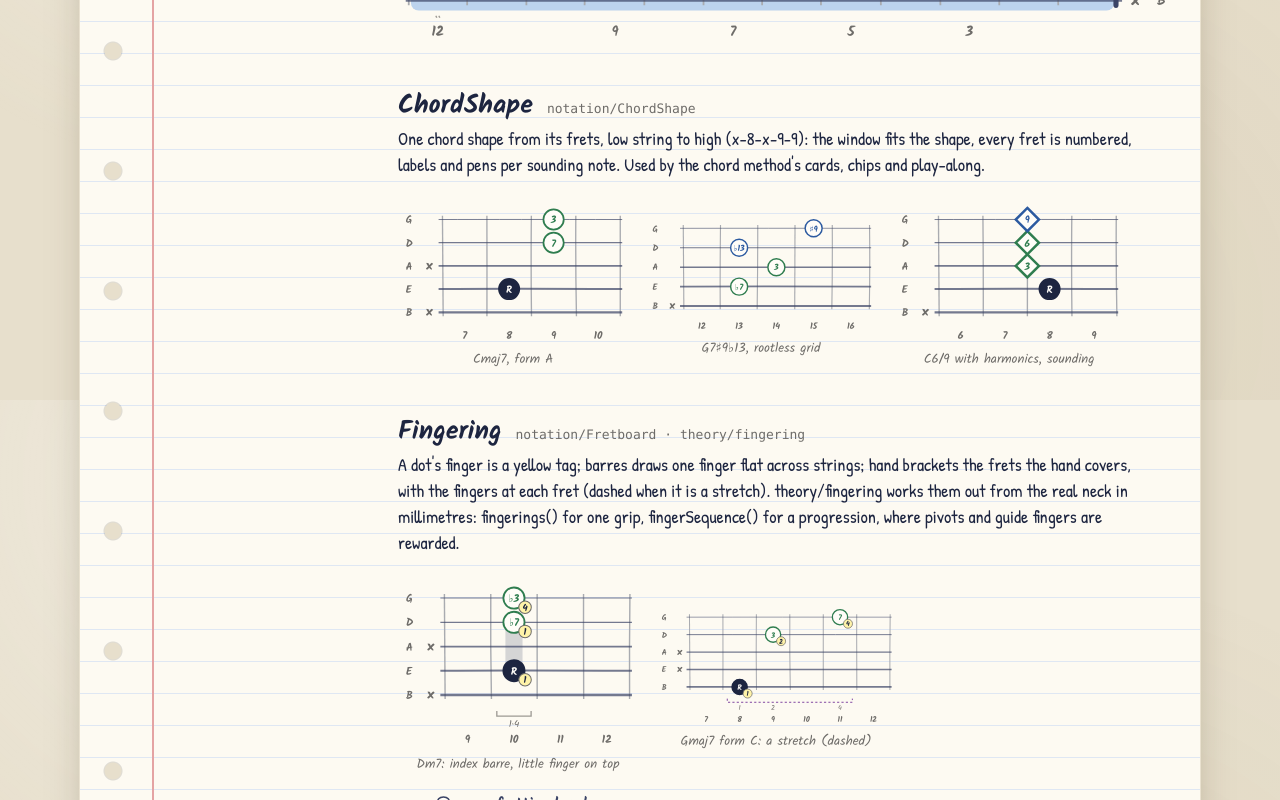
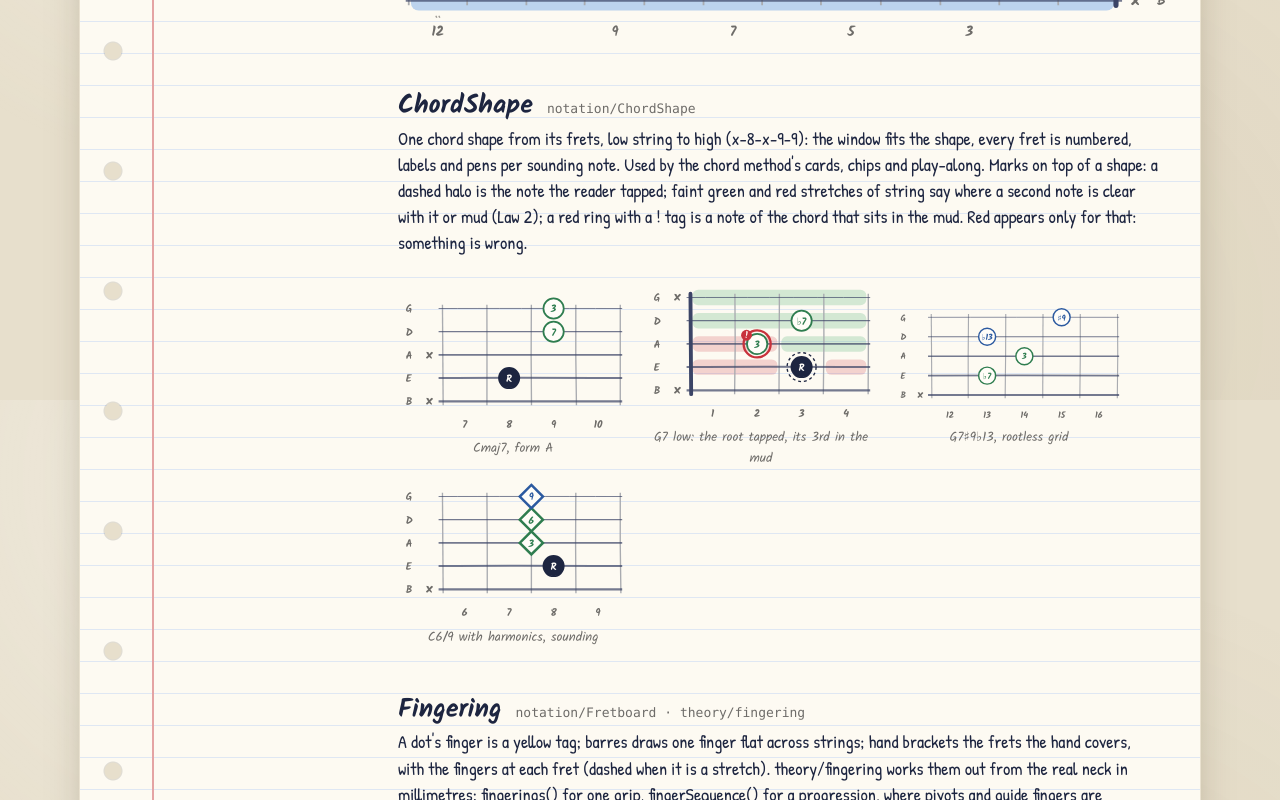
Before and after one commit to Diullei/bass-study, a React (Vite) app: page /design-system in a window 1280 px wide. Shown: the part 8400-9200 px from the top of the page. Built offline with nearby package versions, Linux system fonts and the light colour scheme.

Commit message:
Document chord scale and mud marks in design system

```diff
--- a/src/pages/DesignSystemPage.tsx
+++ b/src/pages/DesignSystemPage.tsx
@@ -467,11 +467,30 @@ export function DesignSystemPage() {
               id="chord-shape"
               name="ChordShape"
               path="notation/ChordShape"
-              text="One chord shape from its frets, low string to high (x-8-x-9-9): the window fits the shape, every fret is numbered, labels and pens per sounding note. Used by the chord method's cards, chips and play-along."
+              text="One chord shape from its frets, low string to high (x-8-x-9-9): the window fits the shape, every fret is numbered, labels and pens per sounding note. Used by the chord method's cards, chips and play-along. Marks on top of a shape: a dashed halo is the note the reader tapped; faint green and red stretches of string say where a second note is clear with it or mud (Law 2); a red ring with a ! tag is a note of the chord that sits in the mud. Red appears only for that: something is wrong."
             >
               <div style={{ width: 230 }}>
                 <ChordShape shape="x-8-x-9-9" labels={['R', '7', '3']} pens={[undefined, 'pen-green', 'pen-green']} roots={[true, false, false]} />
                 <Caption>Cmaj7, form A</Caption>
+              </div>
+              <div style={{ width: 230 }}>
+                <ChordShape
+                  shape="x-3-2-3-x"
+                  labels={['R', '3', '♭7']}
+                  pens={[undefined, 'pen-green', 'pen-green']}
+                  roots={[true]}
+                  picked={0}
+                  warn={[1]}
+                  bands={[
+                    { str: 1, from: 1, to: 2, cls: 'zone-mud' },
+                    { str: 1, from: 4, to: 5, cls: 'zone-mud' },
+                    { str: 2, from: 1, to: 2, cls: 'zone-mud' },
+                    { str: 2, from: 3, to: 5, cls: 'zone-clear' },
+                    { str: 3, from: 1, to: 5, cls: 'zone-clear' },
+                    { str: 4, from: 1, to: 5, cls: 'zone-clear' },
+                  ]}
+                />
+                <Caption>G7 low: the root tapped, its 3rd in the mud</Caption>
               </div>
               <div style={{ width: 230 }}>
                 <ChordShape shape="x-13-14-13-15" labels={['♭7', '3', '♭13', '♯9']} pens={['pen-green', 'pen-green', 'pen-blue', 'pen-blue']} />
@@ -584,29 +603,38 @@ export function DesignSystemPage() {
               id="scale"
               name="Chord scale on the neck"
               path="notation/ChordShape fill · ShapeMove fill · notation/ScaleStrip"
-              text="The scale that fits a chord, drawn on the fretboard itself: small dots around the shape, under the same hand, each with its degree over the chord in the pen of its job (root filled, 3rd and 7th green, 5th ink, colours blue, passing notes dashed pencil). No red: red is for errors. ScaleStrip, under a chord card, is the same scale as a row, root to root, with gaps to scale (½ marks a half step); the sounding note is highlighted. Off until the reader presses the small “scale” switch in the corner of that neck; each neck is switched on its own."
+              text="The scale that fits a chord, drawn on the fretboard itself. Two shapes keep the two things apart: the notes of the chord shape are round and bold (what you play); the other notes of the scale are small soft squares (what you could play), each with its degree over the chord, tinted in the pen of its job: 3rd and 7th green, colours blue, 5th grey, the root a darker grey square (never solid: solid is the played root). A passing note, a half step above a chord tone, is an empty square with a dashed outline. No red: red is for errors. With the scale on, the neck widens to at least five frets, because four frets leave one pitch out between each pair of strings. It is switched per neck, by the small “scale” pill in the neck's corner (blue when on); there is no global setting. ScaleStrip, under a chord card, is the same scale as a row, root to root, with gaps to scale (½ marks a half step); the sounding note is highlighted."
               column
             >
+              <div style={{ display: 'flex', flexWrap: 'wrap', gap: 24, alignItems: 'flex-start' }}>
+                <div style={{ width: 240 }}>
+                  <Caption>scale off</Caption>
+                  <ChordShape shape="8-x-x-9-10" labels={['R', '3', '♭7']} pens={[undefined, 'pen-green', 'pen-green']} roots={[true]} />
+                </div>
+                <div style={{ width: 280 }}>
+                  <Caption>scale on: G Mixolydian (the 11 is a passing note)</Caption>
+                  <ChordShape
+                    shape="8-x-x-9-10"
+                    labels={['R', '3', '♭7']}
+                    pens={[undefined, 'pen-green', 'pen-green']}
+                    roots={[true]}
+                    fill={{ 7: { label: 'R', root: true }, 9: { label: '9', pen: 'pen-blue' }, 11: { label: '3', pen: 'pen-green' }, 0: { label: '11', pen: 'pen-pencil', dashed: true }, 2: { label: '5' }, 4: { label: '13', pen: 'pen-blue' }, 5: { label: '♭7', pen: 'pen-green' } }}
+                  />
+                </div>
+              </div>
+              <Caption>ScaleStrip, under the card:</Caption>
               <ScaleStrip
                 notes={[
-                  { name: 'D', deg: 'R', role: 'root', step: 2 },
-                  { name: 'E', deg: '9', role: 'colour', step: 1 },
-                  { name: 'F', deg: '♭3', role: 'guide', step: 2 },
-                  { name: 'G', deg: '11', role: 'colour', step: 2 },
-                  { name: 'A', deg: '5', role: 'fifth', step: 2 },
-                  { name: 'B', deg: '13', role: 'colour', step: 1 },
-                  { name: 'C', deg: '♭7', role: 'guide', step: 2 },
+                  { name: 'G', deg: 'R', role: 'root', step: 2 },
+                  { name: 'A', deg: '9', role: 'colour', step: 2 },
+                  { name: 'B', deg: '3', role: 'guide', step: 1 },
+                  { name: 'C', deg: '11', role: 'pass', step: 2 },
+                  { name: 'D', deg: '5', role: 'fifth', step: 2 },
+                  { name: 'E', deg: '13', role: 'colour', step: 1 },
+                  { name: 'F', deg: '♭7', role: 'guide', step: 2 },
                 ]}
+                active={2}
               />
-              <div style={{ maxWidth: 260 }}>
-                <ChordShape
-                  shape="x-10-x-10-10"
-                  labels={['R', '♭7', '♭3']}
-                  pens={[undefined, 'pen-green', 'pen-green']}
-                  roots={[true]}
-                  fill={{ 2: { label: 'R', root: true }, 4: { label: '9', pen: 'pen-blue' }, 5: { label: '♭3', pen: 'pen-green' }, 7: { label: '11', pen: 'pen-blue' }, 9: { label: '5' }, 11: { label: '13', pen: 'pen-blue' }, 0: { label: '♭7', pen: 'pen-green' } }}
-                />
-              </div>
             </Spec>
             <Spec
               id="interval-ruler"
```
